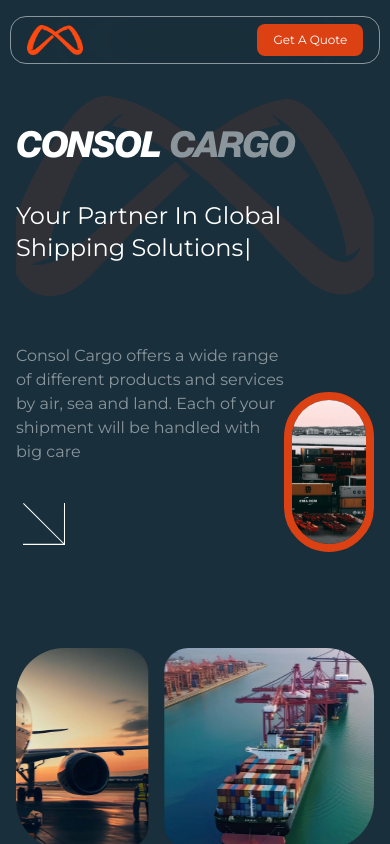
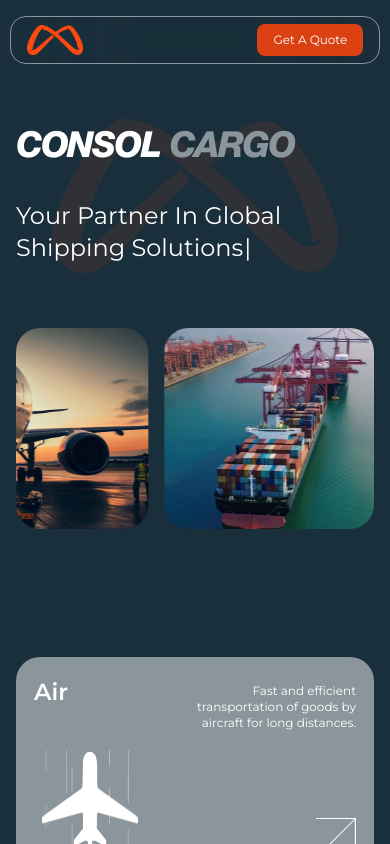
Before and after one commit to KigoJomo/shipping, a Next.js app: page / in a window 390 px wide. Built offline with nearby package versions, Linux system fonts and the light colour scheme; no server answers; the database is empty.

Commit message:
Hero Images Update

```diff
--- a/app/components/Hero.js
+++ b/app/components/Hero.js
@@ -9,16 +9,16 @@
   return (
     <section
       id="hero"
-      className={`h-fit flex flex-col items-center gap-24 p-4 md:px-12`}
+      className={`h-fit flex flex-col items-center gap-8 md:gap-24 p-4 md:px-12`}
     >
       <div className="hero-top w-full flex flex-col gap-8 md:gap-6">
         <div className="w-full h-fit py-8 flex flex-col justify-center gap-8 relative">
           <Image
             alt=""
             src="/logo-emblem.webp"
-            width={750}
-            height={750}
-            className="absolute right-[50%] translate-x-[50%] md:right-0 md:translate-x-0 md:top-0 w-full md:w-[80%] max-w[80vw] z-[-30] opacity-10 "
+            width={500}
+            height={500}
+            className="absolute right-[50%] translate-x-[50%] md:top-0 w-4/5 object-contain md:w-[80%] max-w[80vw] z-[-30] opacity-10 "
           />
 
           <h1
@@ -34,7 +34,7 @@
           />
         </div>
 
-        <div className="w-full h-fit flex items-end justify-between md:justify-start md:gap-8 pt-4 md:p-0">
+        {/* <div className="w-full h-fit flex items-end justify-between md:justify-start md:gap-8 pt-4 md:p-0">
 
           <ScrollAnimationWrapper
             variant="slideInBottom"
@@ -67,7 +67,7 @@
               className="h-full w-full"
             />
           </ScrollAnimationWrapper>
-        </div>
+        </div> */}
       </div>
 
       <ShippingImages />
--- a/app/components/ShippingImages.js
+++ b/app/components/ShippingImages.js
@@ -35,7 +35,7 @@
   ]
 
   return (
-    <div className="w-full md:px-12 rounded-[3rem] overflow-hidden">
+    <div className="w-full md:px-12 rounded-[1.5rem] overflow-hidden">
       <Slider {...settings}>
         {images.map((image, index) => (
           <ImageSlide key={index} src={image.src} alt={image.alt} />
```
